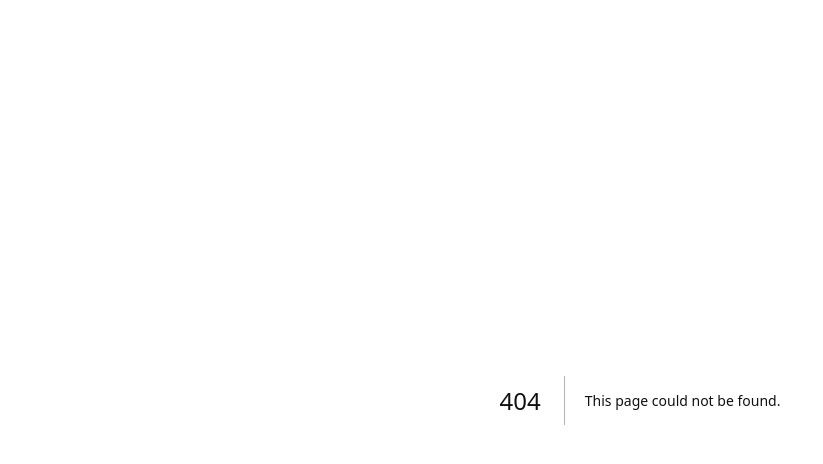
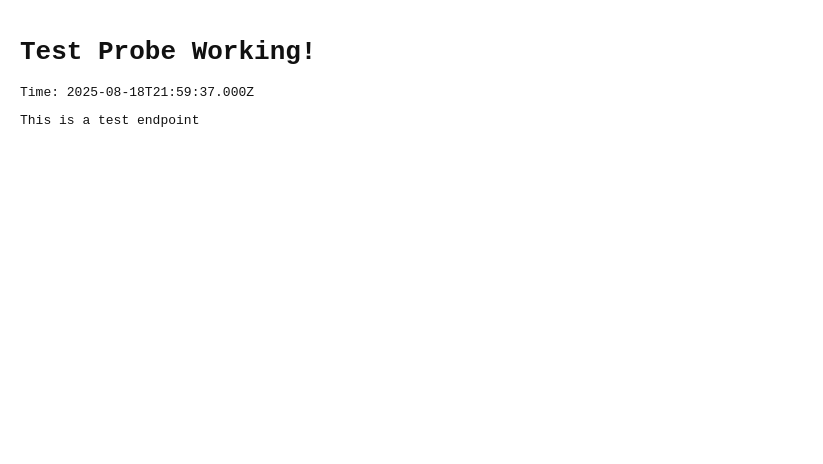
Before and after one commit to dontaedct/ch-git, a Next.js app: page /test-probe in a window 1280 px wide. Before the commit this address had no page. Shown: the top 464 px of the page, without its empty margins (0-823 px from the left). Built offline with nearby package versions, Linux system fonts and the light colour scheme.

Commit message:
test: add test-probe endpoint to debug routing

```diff
--- /dev/null
+++ b/app/test-probe/page.tsx
@@ -0,0 +1,9 @@
+export default function TestProbe() {
+  return (
+    <div style={{ padding: 20, fontFamily: 'monospace' }}>
+      <h1>Test Probe Working!</h1>
+      <p>Time: {new Date().toISOString()}</p>
+      <p>This is a test endpoint</p>
+    </div>
+  );
+}
```
